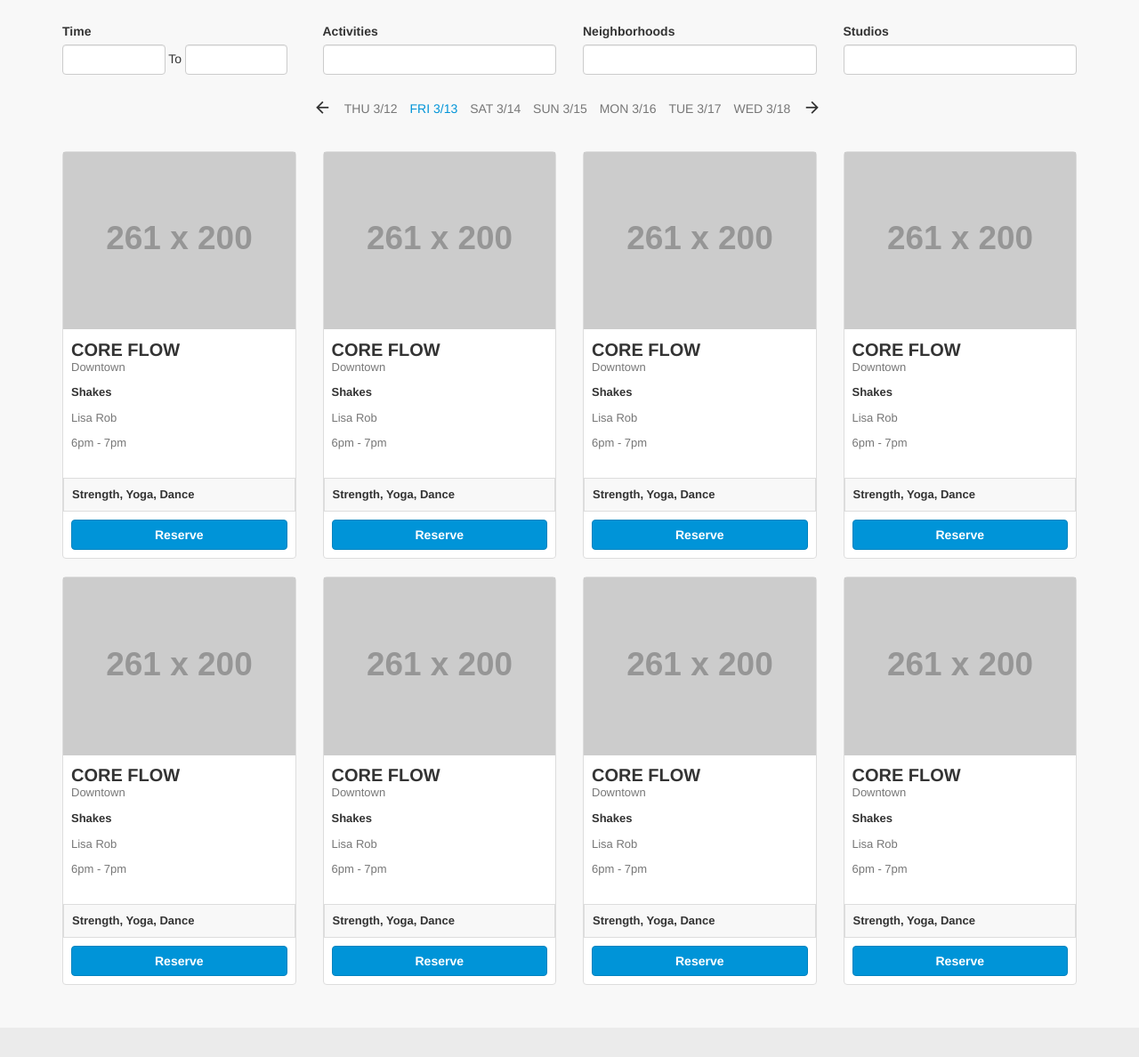
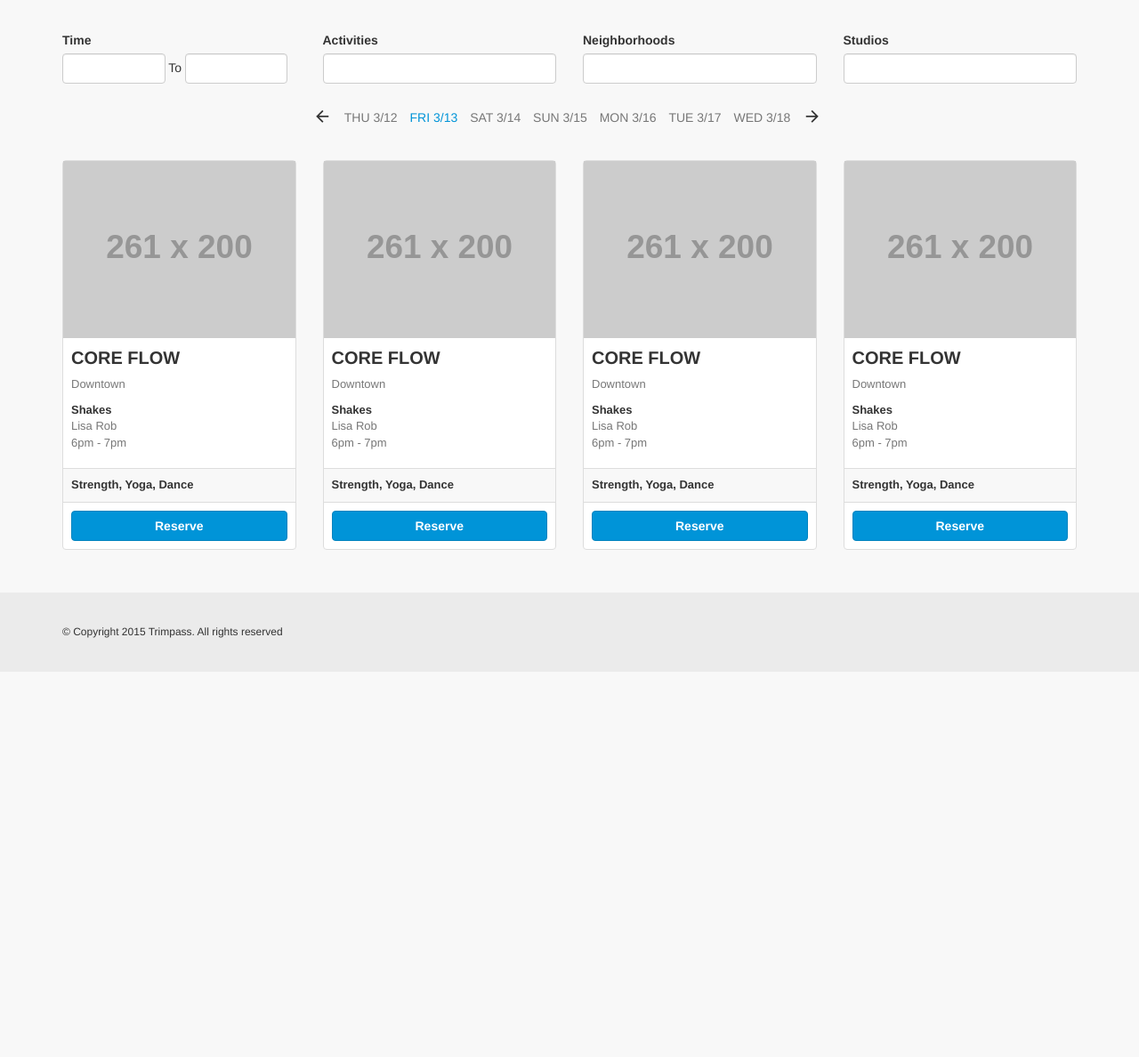
Before and after one commit to Laosing/trimpass, a plain HTML site: page classes.html in a window 1280 px wide. Shown: the part 223-1411 px from the top of the page at 89% size. After the commit the page ends 978 px from the top, so only its background shows below. Drawn offline with nearby package versions, Linux system fonts and the light colour scheme; placeholder pictures from the web are drawn by us.

Commit message:
Mobile theming

```diff
--- a/classes.html
+++ b/classes.html
@@ -23,11 +23,11 @@
   <div class="section section-nav">
     <div class="container">
       <div class="row">
-        <div class="col-md-3 col-xs-6"><a href="/"><img class="logo" src="images/logo.png" alt="Trimpass"></a></div>
-        <div class="col-md-9 col-xs-6 text-right">
+        <div class="col-md-3 col-sm-12"><a href="/"><img class="logo" src="images/logo.png" alt="Trimpass"></a></div>
+        <div class="col-md-9 col-sm-12">
           <ul class="list-inline main-menu">
-            <li><a href="home.html" class="text-uppercase"><span class="md md-lg md-home">&nbsp;</span>Home</a></li>
-            <li><a href="classes.html" class="active text-uppercase"><span class="md md-lg md-directions-bike">&nbsp;</span>Classes</a></li>
+            <li><a href="home.html" class="active text-uppercase"><span class="md md-lg md-home">&nbsp;</span>Home</a></li>
+            <li><a href="classes.html" class="text-uppercase"><span class="md md-lg md-directions-bike">&nbsp;</span>Classes</a></li>
             <li><a href="studios.html" class="text-uppercase"><span class="md md-lg md-store">&nbsp;</span>Studios</a></li>
             <li><a href="account.html" class="text-uppercase"><span class="md md-lg md-account-box">&nbsp;</span>Account</a></li>
           </ul>
@@ -42,8 +42,8 @@
         <div class="col-md-6">
           <h1>Find Classes to Join</h1>
         </div>
-        <div class="col-md-6 text-right">
-          <p><span class="text-muted">Today is</span> <strong>Friday March 20, 2015</strong></p>
+        <div class="col-md-6">
+          <p class="today-date"><span class="text-muted">Today is</span> <strong>Friday March 20, 2015</strong></p>
         </div>
       </div>
     </div>
@@ -52,27 +52,35 @@
   <div class="section section-classes-filter">
     <div class="container">
       <div class="row">
-        <div class="col-md-3">
+        <div class="col-md-3 col-sm-6">
+          <div class="form-time">
             <label for="time">Time</label>
             <div class="form-inline">
-            <div class="form-group">
-              <input type="text" class="form-control form-control-time">
+              <div class="form-group clearfix">
+                <input type="text" class="form-control">
                 <span>To</span>
-              <input type="text" class="form-control form-control-time">
+                <input type="text" class="form-control">
               </div>
             </div>
           </div>
-        <div class="col-md-3">
+        </div>
+        <div class="col-md-3 col-sm-6">
+          <div class="form-activities">
             <label for="activities">Activities</label>
-          <input type="text" class="form-control form-control-activities">
+            <input type="text" class="form-control">
           </div>
-        <div class="col-md-3">
+        </div>
+        <div class="col-md-3 col-sm-6">
+          <div class="form-neighborhoods">
             <label for="neighborhoods">Neighborhoods</label>
-          <input type="text" class="form-control form-control-neighborhoods">
+            <input type="text" class="form-control">
           </div>
-        <div class="col-md-3">
+        </div>
+        <div class="col-md-3 col-sm-6">
+          <div class="form-studios">
             <label for="studios">Studios</label>
-          <input type="text" class="form-control form-control-studios">
+            <input type="text" class="form-control">
+          </div>
         </div>
       </div>
     </div>
@@ -109,9 +117,9 @@
                 <h3>Core Flow</h3>
                 <p class="text-muted">Downtown</p>
               </div>
-              <p><strong>Shakes</strong></p>
-              <p class="text-muted">Lisa Rob</p>
-              <p class="text-muted">6pm - 7pm</p>
+              <div><strong>Shakes</strong></div>
+              <div class="text-muted">Lisa Rob</div>
+              <div class="text-muted">6pm - 7pm</div>
             </div>
             <div class="caption-categories">
               Strength, Yoga, Dance
@@ -131,9 +139,9 @@
                 <h3>Core Flow</h3>
                 <p class="text-muted">Downtown</p>
               </div>
-              <p><strong>Shakes</strong></p>
-              <p class="text-muted">Lisa Rob</p>
-              <p class="text-muted">6pm - 7pm</p>
+              <div><strong>Shakes</strong></div>
+              <div class="text-muted">Lisa Rob</div>
+              <div class="text-muted">6pm - 7pm</div>
             </div>
             <div class="caption-categories">
               Strength, Yoga, Dance
@@ -153,9 +161,9 @@
                 <h3>Core Flow</h3>
                 <p class="text-muted">Downtown</p>
               </div>
-              <p><strong>Shakes</strong></p>
-              <p class="text-muted">Lisa Rob</p>
-              <p class="text-muted">6pm - 7pm</p>
+              <div><strong>Shakes</strong></div>
+              <div class="text-muted">Lisa Rob</div>
+              <div class="text-muted">6pm - 7pm</div>
             </div>
             <div class="caption-categories">
               Strength, Yoga, Dance
@@ -175,99 +183,9 @@
                 <h3>Core Flow</h3>
                 <p class="text-muted">Downtown</p>
               </div>
-              <p><strong>Shakes</strong></p>
-              <p class="text-muted">Lisa Rob</p>
-              <p class="text-muted">6pm - 7pm</p>
-            </div>
-            <div class="caption-categories">
-              Strength, Yoga, Dance
-            </div>
-            <div class="clearfix caption-links">
-              <a href="#" class="btn btn-primary btn-block"><strong>Reserve</strong></a>
-            </div>
-          </div>
-        </div>
-      </div>
-      <div class="row">
-        <div class="col-xs-12 col-sm-6 col-md-3">
-          <div class="thumbnail">
-            <div class="thumbnail-img">
-              <img src="http://placehold.it/261x200">
-            </div>
-            <div class="caption">
-              <div class="caption-head">
-                <h3>Core Flow</h3>
-                <p class="text-muted">Downtown</p>
-              </div>
-              <p><strong>Shakes</strong></p>
-              <p class="text-muted">Lisa Rob</p>
-              <p class="text-muted">6pm - 7pm</p>
-            </div>
-            <div class="caption-categories">
-              Strength, Yoga, Dance
-            </div>
-            <div class="clearfix caption-links">
-              <a href="#" class="btn btn-primary btn-block"><strong>Reserve</strong></a>
-            </div>
-          </div>
-        </div>
-        <div class="col-xs-12 col-sm-6 col-md-3">
-          <div class="thumbnail">
-            <div class="thumbnail-img">
-              <img src="http://placehold.it/261x200">
-            </div>
-            <div class="caption">
-              <div class="caption-head">
-                <h3>Core Flow</h3>
-                <p class="text-muted">Downtown</p>
-              </div>
-              <p><strong>Shakes</strong></p>
-              <p class="text-muted">Lisa Rob</p>
-              <p class="text-muted">6pm - 7pm</p>
-            </div>
-            <div class="caption-categories">
-              Strength, Yoga, Dance
-            </div>
-            <div class="clearfix caption-links">
-              <a href="#" class="btn btn-primary btn-block"><strong>Reserve</strong></a>
-            </div>
-          </div>
-        </div>
-        <div class="col-xs-12 col-sm-6 col-md-3">
-          <div class="thumbnail">
-            <div class="thumbnail-img">
-              <img src="http://placehold.it/261x200">
-            </div>
-            <div class="caption">
-              <div class="caption-head">
-                <h3>Core Flow</h3>
-                <p class="text-muted">Downtown</p>
-              </div>
-              <p><strong>Shakes</strong></p>
-              <p class="text-muted">Lisa Rob</p>
-              <p class="text-muted">6pm - 7pm</p>
-            </div>
-            <div class="caption-categories">
-              Strength, Yoga, Dance
-            </div>
-            <div class="clearfix caption-links">
-              <a href="#" class="btn btn-primary btn-block"><strong>Reserve</strong></a>
-            </div>
-          </div>
-        </div>
-        <div class="col-xs-12 col-sm-6 col-md-3">
-          <div class="thumbnail">
-            <div class="thumbnail-img">
-              <img src="http://placehold.it/261x200">
-            </div>
-            <div class="caption">
-              <div class="caption-head">
-                <h3>Core Flow</h3>
-                <p class="text-muted">Downtown</p>
-              </div>
-              <p><strong>Shakes</strong></p>
-              <p class="text-muted">Lisa Rob</p>
-              <p class="text-muted">6pm - 7pm</p>
+              <div><strong>Shakes</strong></div>
+              <div class="text-muted">Lisa Rob</div>
+              <div class="text-muted">6pm - 7pm</div>
             </div>
             <div class="caption-categories">
               Strength, Yoga, Dance
```
Also changed, not shown: home.html (+4 -4 lines), sass/partials/_styles.sass (+47 -23 lines), studios-detailed.html (+10 -17 lines), studios.html (+20 -14 lines), css/main.css. Lines whose indentation alone changed are shown as unchanged.
